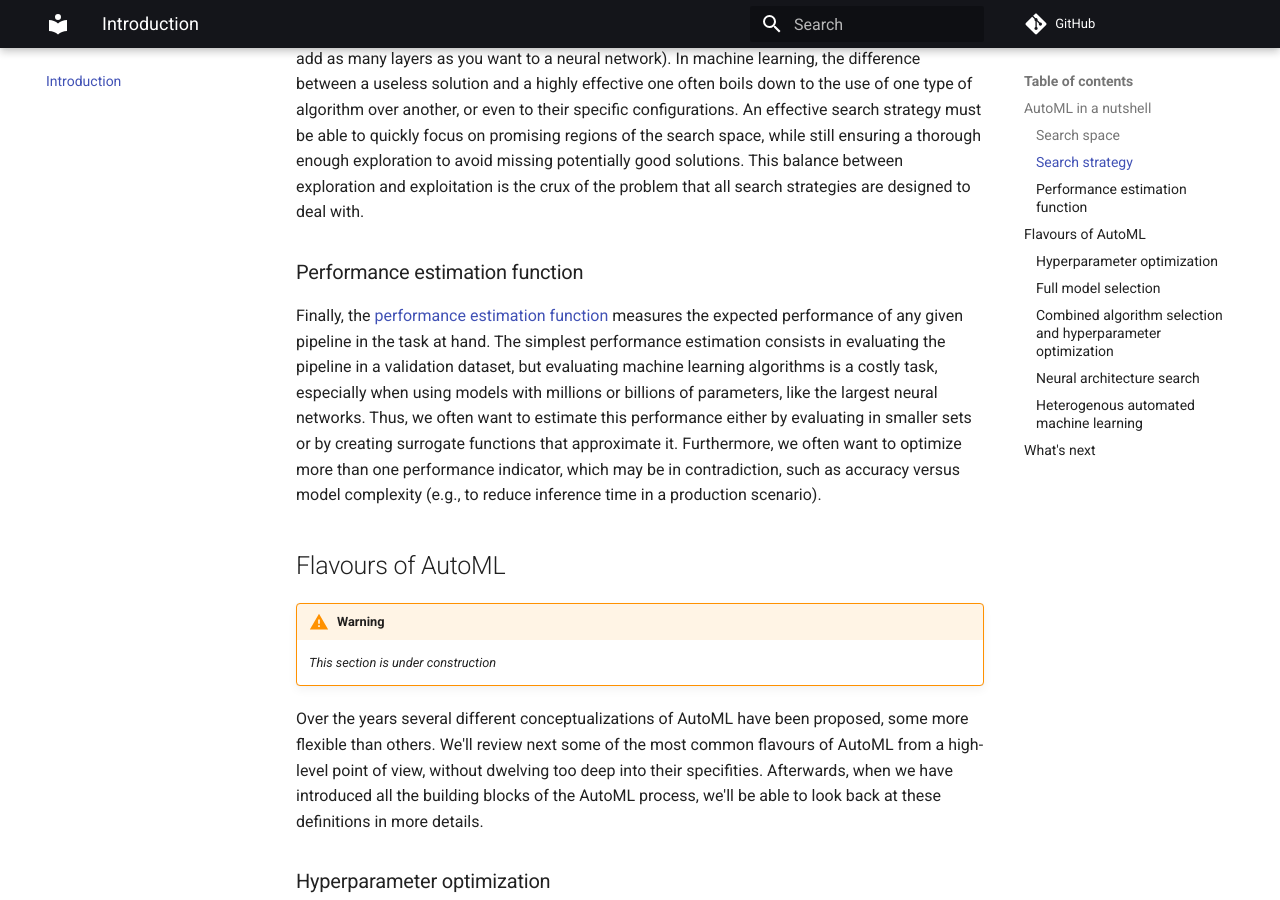
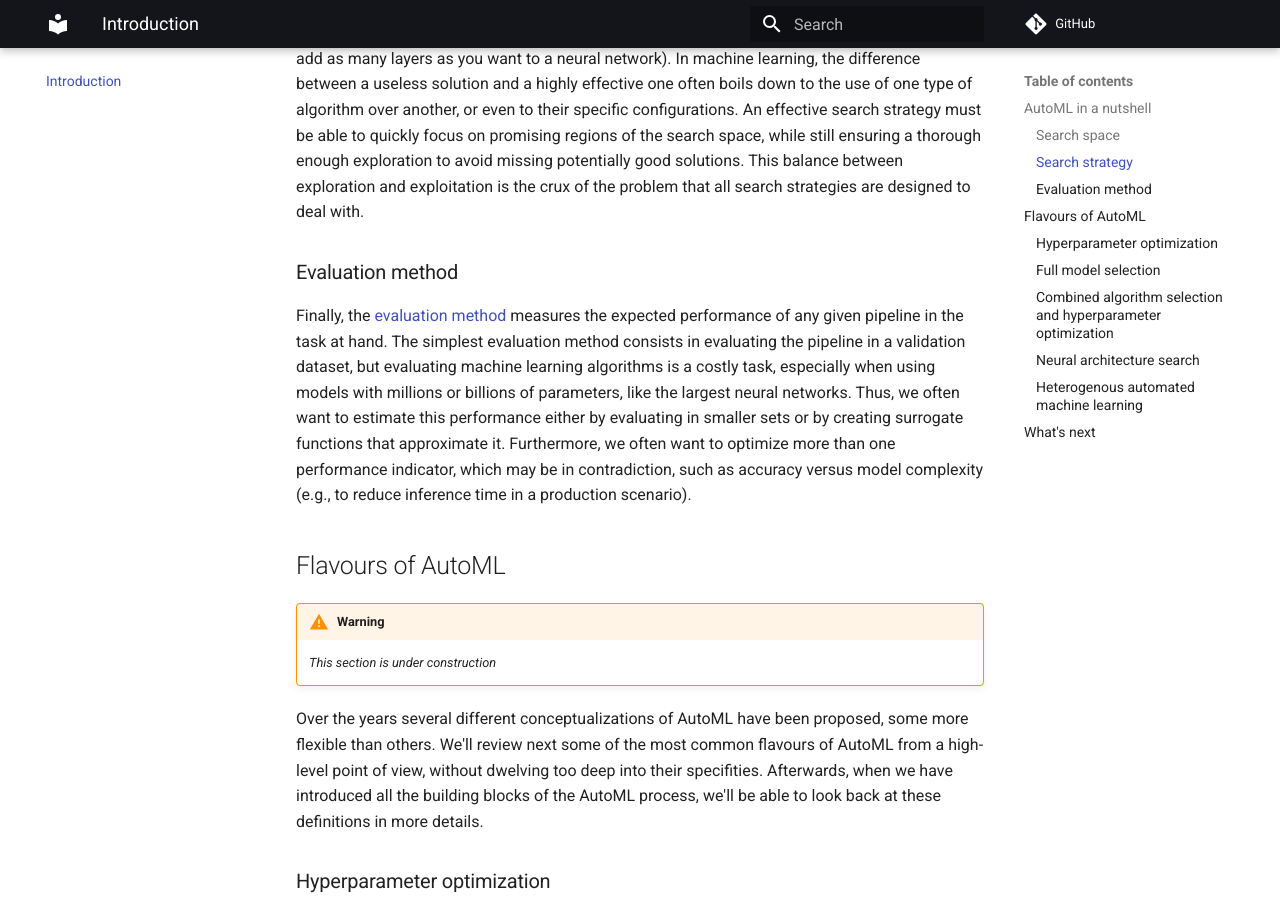
Before and after one commit to autogoal/survey, an MkDocs documentation site: the page built from docs/index.md, in a window 1280 px wide and 900 px high, scrolled down 1926 px. Built offline with MkDocs 1.6.1 and Material for MkDocs 9.7.7, drawn with Linux system fonts in a browser that asks for light colours; comment, search, counter and statistics services are not loaded.

Commit message:
Rename evaluation method section

```diff
--- a/docs/index.md
+++ b/docs/index.md
@@ -33,22 +33,22 @@ Three key components can be identified in any such engine: a search space, a sea
 
 ### Search space
 
-The [search space](./search-space) defines which types of pipelines and operators are available. It is often restricted by an underlying machine learning library (or libraries) that support the actual implementation of said operators.
+The [search space](./search-spaces) defines which types of pipelines and operators are available. It is often restricted by an underlying machine learning library (or libraries) that support the actual implementation of said operators.
 For example, AutoML systems based on [`scikit-learn`](https://scikit-learn.org) can only output pipelines composed of `scikit-learn` estimators and transformers, while AutoML systems based on [`keras`]() or [`pytorch`]() can output pipelines that correspond to neural network architectures implemented in terms of these frameworks' APIs.
 The search space also defines which [hyperparameters](./search-space/#hyperparameters) are optimized, and to what extent.
 
 ### Search strategy
 
-A [search strategy](./search-strategy) is an algorithm to efficiently explore a given search space and find the optimal pipelines.
+A [search strategy](./search-strategies) is an algorithm to efficiently explore a given search space and find the optimal pipelines.
 The search space can be arbitrarily big, exponential in size with respect to the number of available operators, and potentially unbounded in some of the hyperparameters (e.g., you can add as many layers as you want to a neural network).
 In machine learning, the difference between a useless solution and a highly effective one often boils down to the use of one type of algorithm over another, or even to their specific configurations.
 An effective search strategy must be able to quickly focus on promising regions of the search space, while still ensuring a thorough enough exploration to avoid missing potentially good solutions.
 This balance between exploration and exploitation is the crux of the problem that all search strategies are designed to deal with.
 
-### Performance estimation function
+### Evaluation method
 
-Finally, the [performance estimation function](./performance-estimation) measures the expected performance of any given pipeline in the task at hand.
-The simplest performance estimation consists in evaluating the pipeline in a validation dataset, but evaluating machine learning algorithms is a costly task, especially when using models with millions or billions of parameters, like the largest neural networks.
+Finally, the [evaluation method](./evaluation-methods) measures the expected performance of any given pipeline in the task at hand.
+The simplest evaluation method consists in evaluating the pipeline in a validation dataset, but evaluating machine learning algorithms is a costly task, especially when using models with millions or billions of parameters, like the largest neural networks.
 Thus, we often want to estimate this performance either by evaluating in smaller sets or by creating surrogate functions that approximate it.
 Furthermore, we often want to optimize more than one performance indicator, which may be in contradiction, such as accuracy versus model complexity (e.g., to reduce inference time in a production scenario).
 
--- a/mkdocs.yml
+++ b/mkdocs.yml
@@ -26,8 +26,8 @@ markdown_extensions:
       generic: true
 nav:
   - Introduction: index.md
-  - Search Space: search-space.md
-  - Search Strategies: search-strategy.md
-  - Performance Estimation: performance-estimation.md
+  - Search Space: search-spaces.md
+  - Search Strategies: search-strategies.md
+  - Evaluation Methods: evaluation-methods.md
   - Comparison: comparison.md
   - Systems: systems.md
```
Also changed, not shown: docs/evaluation-methods.md (renamed from docs/performance-estimation.md, +1 -1 lines), docs/search-spaces.md (renamed from docs/search-space.md), docs/search-strategies.md (renamed from docs/search-strategy.md).
